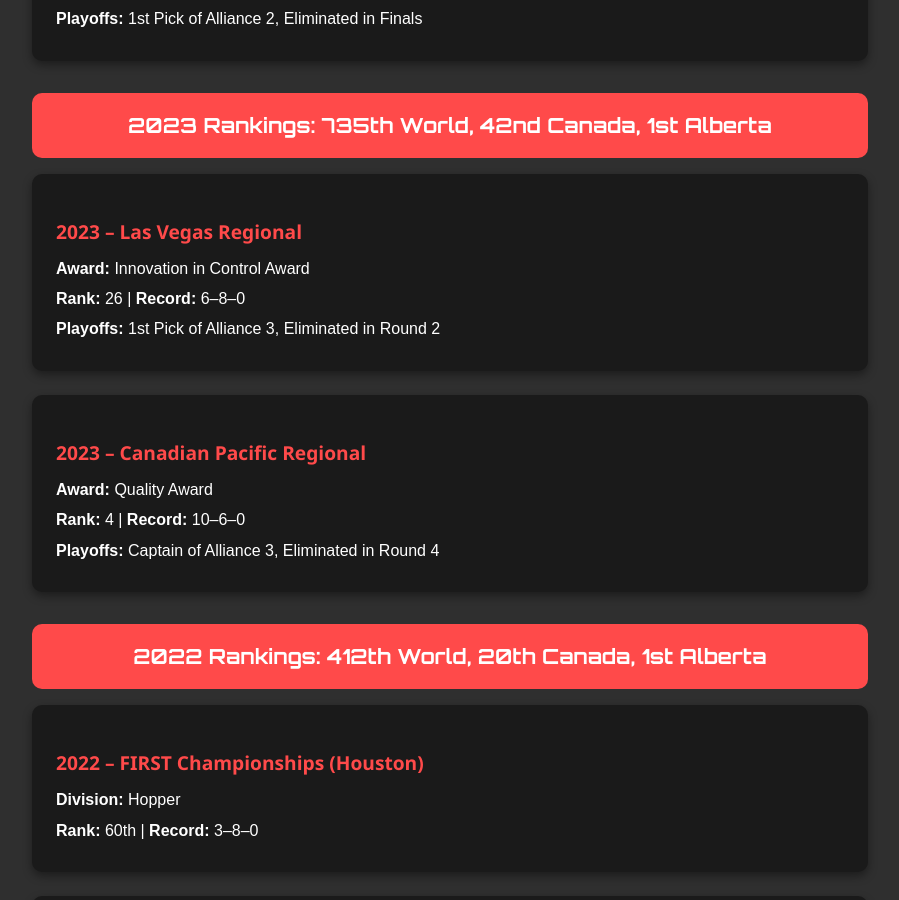
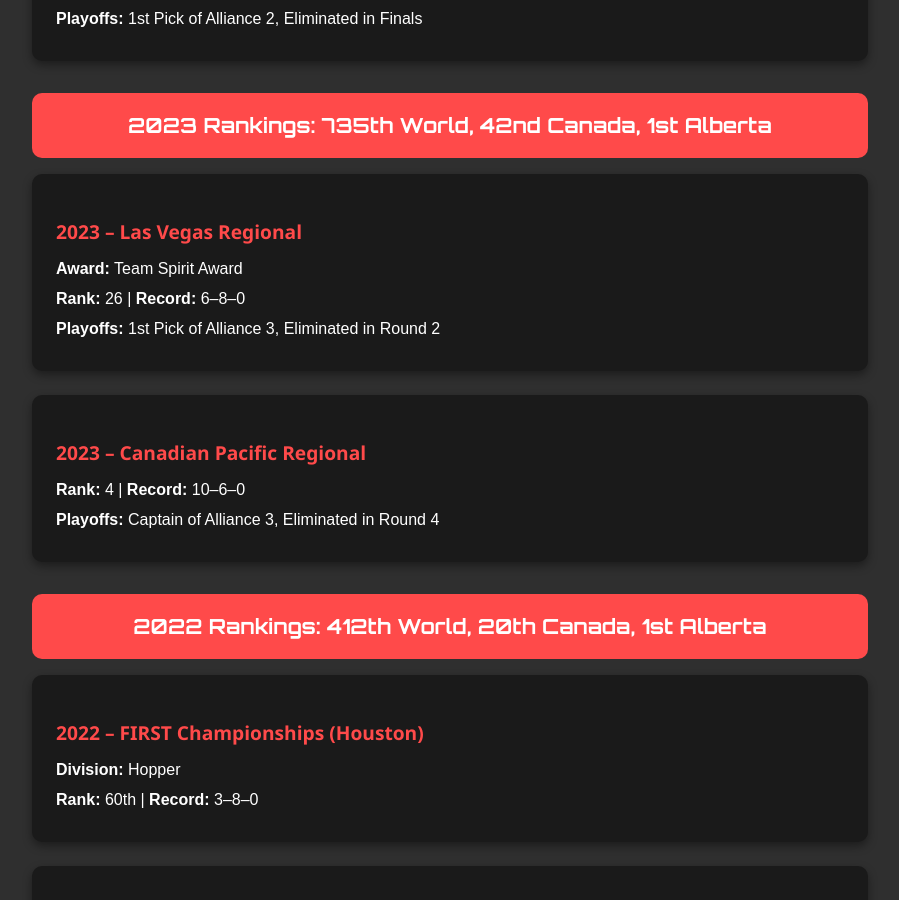
Before and after one commit to ATAARobotics/ataarobotics.github.io, a Jekyll site: the page built from awards.html, in a window 1280 px wide and 900 px high, scrolled down 2531 px. Shown: the whole window, without its empty margins (190-1089 px from the left). Built offline with Jekyll 4.4.1, drawn with Linux system fonts in a browser that asks for light colours.

Commit message:
fix: awards

```diff
--- a/awards.html
+++ b/awards.html
@@ -112,7 +112,7 @@
     </a>
   </div>
 
-    <!-- 2026 -->
+  <!-- 2026 -->
   <div class="year-header">2026 Rankings: 229th World, 20th Canada, 1st Alberta</div>
 
   <div class="award-card">
@@ -206,7 +206,7 @@
   <div class="award-card">
     <h3>2023 – Las Vegas Regional</h3>
     <div class="award-details">
-      <p><strong>Award:</strong> Innovation in Control Award</p>
+      <p><strong>Award:</strong> Team Spirit Award</p>
       <p><strong>Rank:</strong> 26 | <strong>Record:</strong> 6–8–0</p>
       <p><strong>Playoffs:</strong> 1st Pick of Alliance 3, Eliminated in Round 2</p>
     </div>
@@ -215,7 +215,6 @@
   <div class="award-card">
     <h3>2023 – Canadian Pacific Regional</h3>
     <div class="award-details">
-      <p><strong>Award:</strong> Quality Award</p>
       <p><strong>Rank:</strong> 4 | <strong>Record:</strong> 10–6–0</p>
       <p><strong>Playoffs:</strong> Captain of Alliance 3, Eliminated in Round 4</p>
     </div>
```
